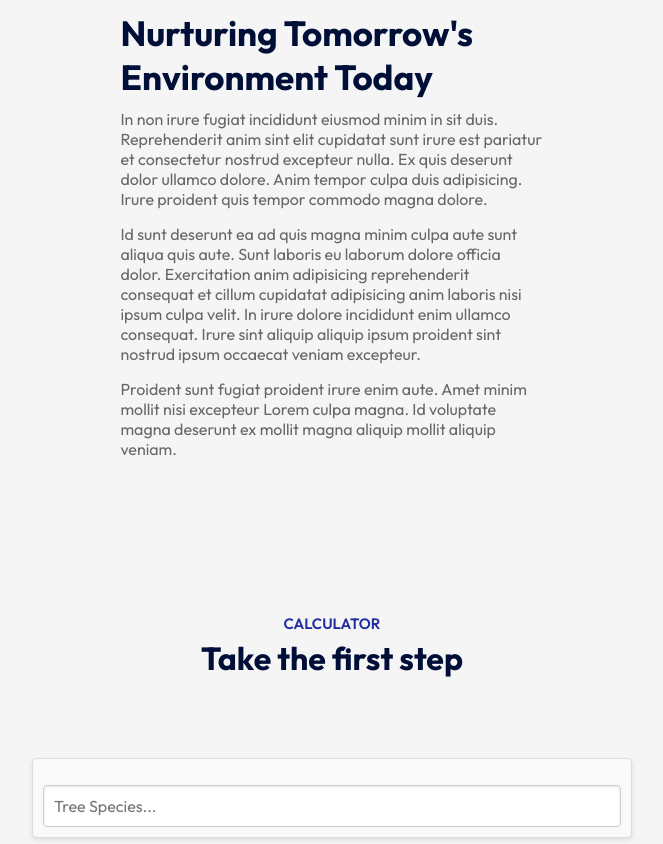
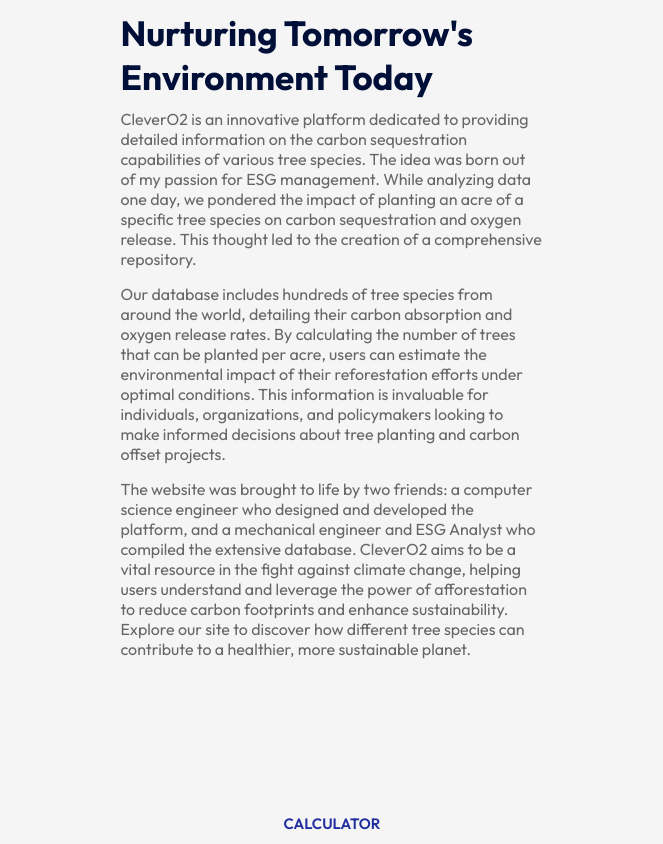
Before and after one commit to theDevPai/clevero2, a React (Vite) app: page / in a window 1280 px wide. Shown: the part 1462-2306 px from the top of the page, without its empty margins (308-971 px from the left). Built offline with nearby package versions, Linux system fonts and the light colour scheme.

Commit message:
Update About.jsx

```diff
--- a/src/Components/About/About.jsx
+++ b/src/Components/About/About.jsx
@@ -32,10 +32,10 @@
       <div className="about-right">
         <h3>About CleverO<sub>2</sub></h3>
         <h2>Nurturing Tomorrow's Environment Today</h2>
-        <p>In non irure fugiat incididunt eiusmod minim in sit duis. Reprehenderit anim sint elit cupidatat sunt irure est pariatur et consectetur nostrud excepteur nulla. Ex quis deserunt dolor ullamco dolore. Anim tempor culpa duis adipisicing. Irure proident quis tempor commodo magna dolore.</p>
-        <p>Id sunt deserunt ea ad quis magna minim culpa aute sunt aliqua quis aute. Sunt laboris eu laborum dolore officia dolor. Exercitation anim adipisicing reprehenderit consequat et cillum cupidatat adipisicing anim laboris nisi ipsum culpa velit. In irure dolore incididunt enim ullamco consequat. Irure sint aliquip aliquip ipsum proident sint nostrud ipsum occaecat veniam excepteur.</p>
-        <p>Proident sunt fugiat proident irure enim aute. Amet minim mollit nisi excepteur Lorem culpa magna. Id voluptate magna deserunt ex mollit magna aliquip mollit aliquip veniam.</p>
-      </div>
+<p>CleverO2 is an innovative platform dedicated to providing detailed information on the carbon sequestration capabilities of various tree species. The idea was born out of my passion for ESG management. While analyzing data one day, we pondered the impact of planting an acre of a specific tree species on carbon sequestration and oxygen release. This thought led to the creation of a comprehensive repository.</p>
+<p>Our database includes hundreds of tree species from around the world, detailing their carbon absorption and oxygen release rates. By calculating the number of trees that can be planted per acre, users can estimate the environmental impact of their reforestation efforts under optimal conditions. This information is invaluable for individuals, organizations, and policymakers looking to make informed decisions about tree planting and carbon offset projects.</p>
+<p>The website was brought to life by two friends: a computer science engineer who designed and developed the platform, and a mechanical engineer and ESG Analyst who compiled the extensive database. CleverO2 aims to be a vital resource in the fight against climate change, helping users understand and leverage the power of afforestation to reduce carbon footprints and enhance sustainability. Explore our site to discover how different tree species can contribute to a healthier, more sustainable planet.</p>
+        </div>
     </div>
   );
 }
```
